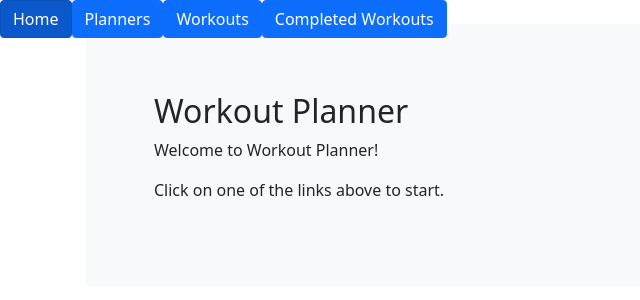
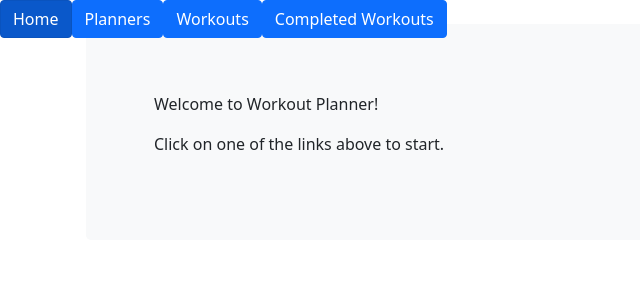
Before and after one commit to YoshiMejia/workoutsfrontendp5, a React (Create React App) app: page / in a window 1280 px wide. Shown: the top 300 px of the page, without its empty margins (0-640 px from the left). Built offline with nearby package versions, Linux system fonts and the light colour scheme.

Commit message:
removed redundant header

```diff
--- a/src/components/Home.js
+++ b/src/components/Home.js
@@ -1,7 +1,6 @@
 export function Home() {
     return (
       <div style={{ padding: 20 }}>
-        <h2>Workout Planner</h2>
         <p>Welcome to Workout Planner!</p>
         <p>Click on one of the links above to start.</p>
       </div>
```
